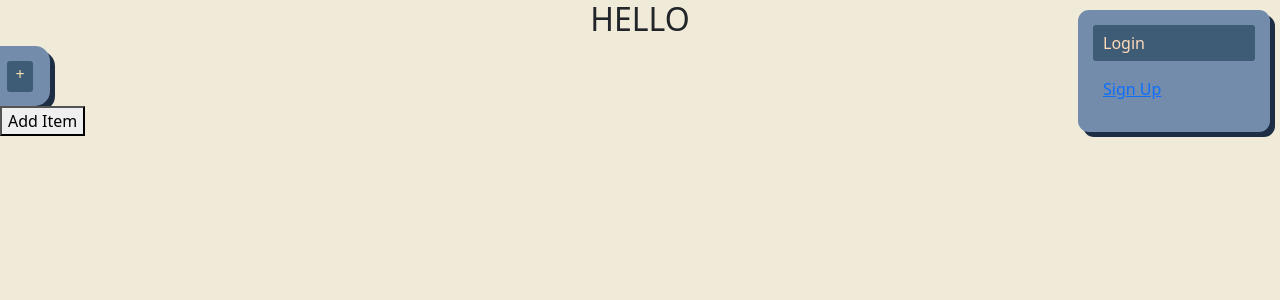
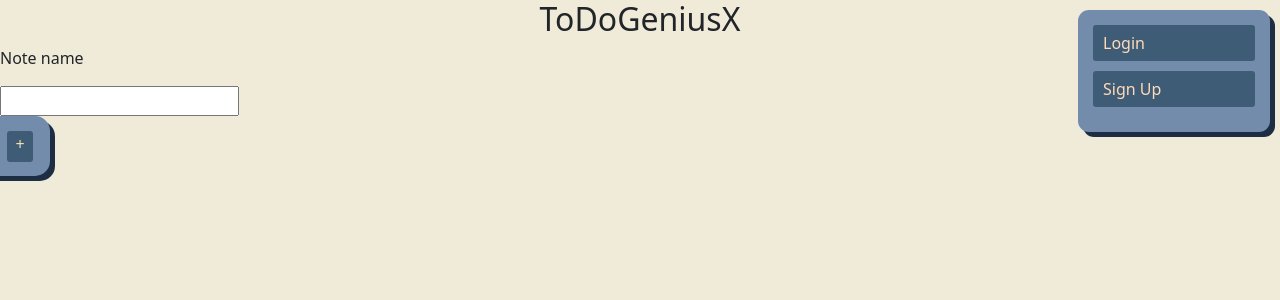
Before and after one commit to Lev-Sh/ToDoGeniusX, a Flask app: page / in a window 1280 px wide. Shown: the top 300 px of the page. Run offline with Flask 3, Linux system fonts and the light colour scheme; some libraries are stand-ins or nearby versions.

Commit message:
Website complited

```diff
--- a/data/cards_api.py
+++ b/data/cards_api.py
@@ -20,8 +20,6 @@ def move_card(card_id, left_px, top_px):
     card.top_px = top_px
     db_sess.commit()
     return 'ok'
-
-
 @blueprint.route('/api/cards/<int:card_id>', methods=['DELETE'])
 def name_of_card(card_id):
     db_sess = db_session.create_session()
@@ -29,7 +27,6 @@ def name_of_card(card_id):
     db_sess.delete(card)
     db_sess.commit()
     return 'ok'
-
 
 @blueprint.route('/api/cards/<int:user_id>', methods=['GET'])
 def get_cards(user_id):
--- a/templates/mainpage/base.html
+++ b/templates/mainpage/base.html
@@ -4,109 +4,66 @@
 <head>
     <meta name="viewport" content="width=device-width">
 
-    <script src="'static/mainpagejs.js'"></script>
+    <script src="static/mainpagejs.js"></script>
     <meta charset="UTF-8">
-    <title>Title</title>
+    <title>{{ title }}</title>
     <link href="https://cdn.jsdelivr.net/npm/bootstrap@5.3.3/dist/css/bootstrap.min.css" rel="stylesheet" integrity="sha384-QWTKZyjpPEjISv5WaRU9OFeRpok6YctnYmDr5pNlyT2bRjXh0JMhjY6hW+ALEwIH" crossorigin="anonymous">
     <script src="https://cdn.jsdelivr.net/npm/bootstrap@5.3.3/dist/js/bootstrap.bundle.min.js" integrity="sha384-YvpcrYf0tY3lHB60NNkmXc5s9fDVZLESaAA55NDzOxhy9GkcIdslK1eN7N6jIeHz" crossorigin="anonymous"></script>
-    <link rel="stylesheet" type="text/css" href="{{ url_for('static',filename='styles/mainpagecs.css') }}">
-
-
+    <link rel="stylesheet" type="text/css" href="{{ url_for('static',filename='styles/mainpage.css') }}">
+    <script src="https://ajax.googleapis.com/ajax/libs/jquery/3.7.1/jquery.min.js"></script>
+    {% block content %}{% endblock %}
 </head>
 
 <body>
 
-    <h2 class="text-center ">HELLO</h2>
-    <div class="log-nav ">
+    <h2 class="text-center">ToDoGeniusX</h2>
+    <div class="fixed inset-0 z-10 bg-white menu" id="menu">
+    </div>
+
+    {% if current_user.is_authenticated %}
+    <div class="current_user">
+        <div class="user_header">
+            <img src="././static/profile_imgs/{{ current_user.id }}.png" alt="avatar" class="avatar">
+            <a class="cur_login" href="/profile">{{ current_user.nickname }}#{{ current_user.id }}</a>
+        </div>
+        <a class="cur_email" href="/profile">{{ current_user.email }}</a>
+        <a class="login-a logn" href="/logout">Logout</a>
+        <div class="load"><button id="load_btn" class="load_btn" onclick="loadCards()">Load cards</button></div>
+    </div>
+    <a class="notification" href="/notifications">
+            {% if point == True %}
+                <div class="point"></div>
+            {% else %}
+                <div class="point no-opacity"></div>
+            {% endif %}
+            <svg xmlns="http://www.w3.org/2000/svg" xmlns:xlink="http://www.w3.org/1999/xlink" fill="#000000" height="50px" width="50px" version="1.1" id="Capa_1" viewBox="0 0 611.999 611.999" xml:space="preserve">
+                <g>
+                    <g>
+                        <g>
+                            <path d="M570.107,500.254c-65.037-29.371-67.511-155.441-67.559-158.622v-84.578c0-81.402-49.742-151.399-120.427-181.203     C381.969,34,347.883,0,306.001,0c-41.883,0-75.968,34.002-76.121,75.849c-70.682,29.804-120.425,99.801-120.425,181.203v84.578     c-0.046,3.181-2.522,129.251-67.561,158.622c-7.409,3.347-11.481,11.412-9.768,19.36c1.711,7.949,8.74,13.626,16.871,13.626     h164.88c3.38,18.594,12.172,35.892,25.619,49.903c17.86,18.608,41.479,28.856,66.502,28.856     c25.025,0,48.644-10.248,66.502-28.856c13.449-14.012,22.241-31.311,25.619-49.903h164.88c8.131,0,15.159-5.676,16.872-13.626     C581.586,511.664,577.516,503.6,570.107,500.254z M484.434,439.859c6.837,20.728,16.518,41.544,30.246,58.866H97.32     c13.726-17.32,23.407-38.135,30.244-58.866H484.434z M306.001,34.515c18.945,0,34.963,12.73,39.975,30.082     c-12.912-2.678-26.282-4.09-39.975-4.09s-27.063,1.411-39.975,4.09C271.039,47.246,287.057,34.515,306.001,34.515z      M143.97,341.736v-84.685c0-89.343,72.686-162.029,162.031-162.029s162.031,72.686,162.031,162.029v84.826     c0.023,2.596,0.427,29.879,7.303,63.465H136.663C143.543,371.724,143.949,344.393,143.97,341.736z M306.001,577.485     c-26.341,0-49.33-18.992-56.709-44.246h113.416C355.329,558.493,332.344,577.485,306.001,577.485z"/>
+                            <path d="M306.001,119.235c-74.25,0-134.657,60.405-134.657,134.654c0,9.531,7.727,17.258,17.258,17.258     c9.531,0,17.258-7.727,17.258-17.258c0-55.217,44.923-100.139,100.142-100.139c9.531,0,17.258-7.727,17.258-17.258     C323.259,126.96,315.532,119.235,306.001,119.235z"/>
+                        </g>
+                    </g>
+                </g>
+            </svg>
+        </a>
+    <p id="cur_id" class="transparent-1">{{ current_user.id }}</p>
+
+    {% else %}
+    <div class="log-nav">
         <a class="login-a logn" href="/login">Login</a>
-        <a class="reg-a logn" href="/signup">Sign Up</a>
+        <a class="login-a logn" href="/signup">Sign Up</a>
     </div>
-    <div class="create"><button id="create_btn" class="create_btn">+</button></div>
-    <button onclick="addItemToDatabase()">Add Item</button> {% block content %}{% endblock %}
+    {% endif %}
+
+    <div class="making"></div>
+    <div class="not-setting">
+        <p class="note-name-text">Note name</p>
+        <input class="note-name" id="inp-note"></input>
+    </div>
+    <div class="create" id="mncrbtn"><button id="create_btn" class="create_btn" onclick="create_note()">+</button></div>
 
 </body>
-<script>
-    function addItemToDatabase() {
-        window.alert('added')
-        const data = {
-            nickname: 'nickname',
-            email: 'email',
-            password: 'password',
-            hashed_password: 'hashed_password'
-        };
-
-        fetch('/add-item/', {
-                method: 'POST',
-                headers: {
-                    'Content-Type': 'application/json',
-                    'X-CSRFToken': getCookie('csrftoken')
-                },
-                body: JSON.stringify(data)
-            })
-            .then(response => {
-                if (response.ok) {
-                    console.log('Item added to the database successfully!');
-                } else {
-                    console.error('Failed to add item to the database.');
-                }
-            })
-            .catch(error => {
-                console.error('Error adding item:', error);
-            });
-    }
-    var draggableElements = document.getElementsByClassName('draggable');
-    let initialX, initialY, currentElement;
-
-    document.getElementById("create_btn").onclick = function() {
-        create_note()
-    }
-    Array.from(draggableElements).forEach(element => {
-        element.addEventListener('mousedown', startDragging);
-        element.addEventListener('mouseup', stopDragging);
-    });
-
-    function create_note() {
-        let NoteElemnet = document.createElement('div');
-        NoteElemnet.classList.add('draggable');
-        NoteElemnet.classList.add('bg-blue-500');
-        NoteElemnet.classList.add('absolute');
-        NoteElemnet.classList.add('cursor-move');
-        NoteElemnet.classList.add('zind');
 
 
-        NoteElemnet.textContent = "2task";
-        document.body.append(NoteElemnet);
-        var draggableElements = document.getElementsByClassName('draggable');
-        let initialX, initialY, currentElement;
-        Array.from(draggableElements).forEach(element => {
-            element.addEventListener('mousedown', startDragging);
-            element.addEventListener('mouseup', stopDragging);
-        });
-    }
-
-    function startDragging(event) {
-        currentElement = this;
-
-        initialX = event.clientX - currentElement.offsetLeft;
-        initialY = event.clientY - currentElement.offsetTop;
-        document.addEventListener('mousemove', dragging);
-    }
-
-    // Function to stop dragging the element
-    function stopDragging() {
-        document.removeEventListener('mousemove', dragging);
-        currentElement = null;
-    }
-
-    // Function to update the position of the element while dragging
-    function dragging(event) {
-        if (currentElement) {
-            const newX = event.clientX - initialX;
-            const newY = event.clientY - initialY;
-            currentElement.style.left = newX + 'px';
-            currentElement.style.top = newY + 'px';
-        }
-    }
-</script>
-
 </html>
```
